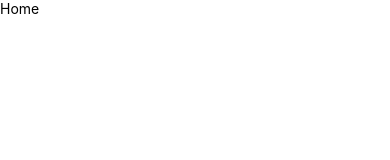
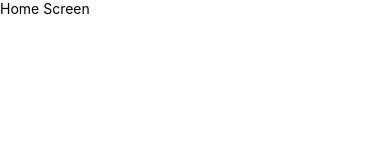
Before and after one commit to BimanGunarathne/Resty, a React Native app: screen /Home in a window 390 px wide. Shown: the top 160 px of the page. Built offline with nearby package versions, Linux system fonts and the light colour scheme.

Commit message:
Add HomeScreen and AppNavigator components; update App to use HomeScreen

```diff
--- a/App.tsx
+++ b/App.tsx
@@ -1,18 +1,20 @@
-import { Platform, SafeAreaView, Text} from 'react-native';
+import { Platform} from 'react-native';
 import React, { useEffect } from 'react';
 import SplashScreen from 'react-native-splash-screen';
 import "./global.css";
+import HomeScreen from './src/screens/HomeScreen';
 
 const App = () => {
   useEffect(()=>{
-    if(Platform.OS === 'android'){
-      SplashScreen.hide();
-    }
+    const timeout = setTimeout(()=>{
+      if(Platform.OS === 'android'){
+        SplashScreen.hide();
+      }
+    }, 1000);
+    return () => clearTimeout(timeout);
   }, []);
   return (
-    <SafeAreaView>
-      <Text>Home</Text>
-    </SafeAreaView>
+    <HomeScreen />
   );
 };
 
--- /dev/null
+++ b/src/screens/HomeScreen.tsx
@@ -0,0 +1,21 @@
+import { Text, View } from 'react-native'
+import React from 'react';
+import { SafeAreaProvider, SafeAreaView } from 'react-native-safe-area-context';
+
+interface HomeScreenProps{
+    navigation?:any;
+}
+
+const HomeScreen: React.FC<HomeScreenProps> = () => {
+  return (
+    <SafeAreaProvider>
+      <SafeAreaView>
+        <View>
+          <Text>Home Screen</Text>
+        </View>
+      </SafeAreaView>
+    </SafeAreaProvider>
+  );
+};
+
+export default HomeScreen;
```
Also changed, not shown: package.json (+8 -1 lines), src/navigation/AppNavigator.tsx (added, +18 -0 lines), 1 other file (tests, documents, lock files or other folders).
